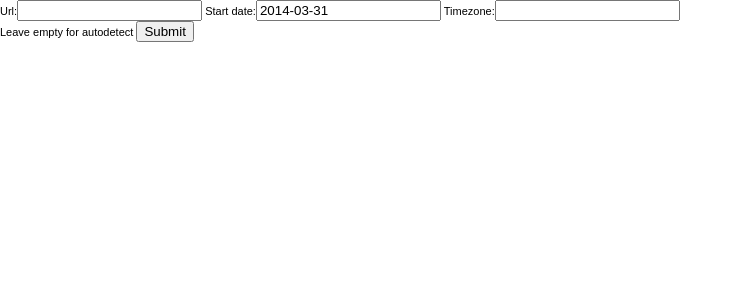
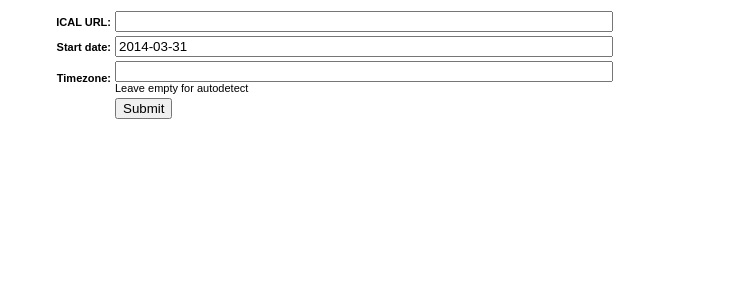
Before and after one commit to node13h/recall, a Django app: page / in a window 1280 px wide. Shown: the top 300 px of the page, without its empty margins (0-743 px from the left). Run offline with Django 3.2, Linux system fonts and the light colour scheme.

Commit message:
Improve look of the submit form

```diff
--- a/render/forms.py
+++ b/render/forms.py
@@ -18,7 +18,7 @@ from django import forms
 
 
 class UploadForm(forms.Form):
-    url = forms.URLField()
+    url = forms.URLField(label=u'ICAL URL')
     start_date = forms.DateField()
     timezone = forms.CharField(
         max_length=255, required=False,
--- a/static/local/css/main.css
+++ b/static/local/css/main.css
@@ -21,6 +21,24 @@ html {
         font-size: 9px;
         font-family: sans-serif;
     }
+}
+
+form {
+    padding: 8px;
+    width: 600px;
+}
+
+form table {
+    width: 100%;
+}
+
+form table th {
+    text-align: right;
+    width: 100px;
+}
+
+input {
+    width: 100%;
 }
 .cal-container {
     padding: 1em;
--- a/templates/render/from_url.html
+++ b/templates/render/from_url.html
@@ -16,12 +16,16 @@
   {% if form %}
   <form method="post">
     {% csrf_token %}
-
-    {{ form }}
-
-    <button type="submit">Submit</button>
+    <table>
+      {{ form.as_table }}
+      <tr>
+        <th></th>
+        <td><button type="submit">Submit</button></td>
+      </tr>
+    </table>
   </form>
   {% endif %}
+
   <div class="cal-container">
 
     {% if weekview.week %}
```
